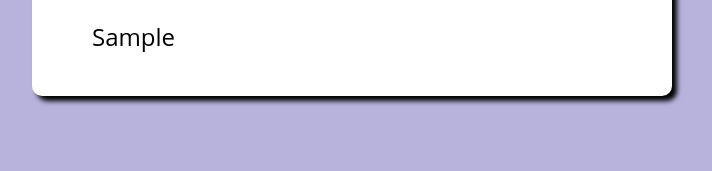
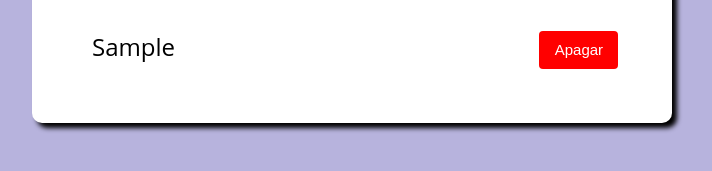
Before and after one commit to RafaelM10/ToDo-list, a plain HTML site: page index.html in a window 1280 px wide. Both pictures are taken after typing "Sample" into the empty fields and a click on the button "Adicionar nova tarefa". Shown: the part 201-372 px from the top of the page, without its empty margins (288-1000 px from the left). Drawn offline with Linux system fonts and the light colour scheme.

Commit message:
feat: add btnDelete  and style

```diff
--- a/assets/js/main.js
+++ b/assets/js/main.js
@@ -12,6 +12,21 @@ function criaTasks(textoInput) {
   const li = criaLi();
   li.innerText = textoInput;
   tasks.appendChild(li)
+  createBtnDelete(li)
+}
+
+function clearInput() {
+  input.value = '';
+  input.focus();
+}
+
+function createBtnDelete(li) {
+  li.innerText += ' ';
+  const btnDelete = document.createElement('button');
+  btnDelete.innerText = 'Apagar';
+  btnDelete.setAttribute('class', 'apagar');
+  btnDelete.setAttribute('title', 'Apagar esta tarefa');
+  li.appendChild(btnDelete);
 }
 
 btn.addEventListener("click", function(){
@@ -27,8 +42,3 @@ input.addEventListener("keypress", function(e){
     clearInput()
   }
 });
-
-function clearInput() {
-  input.value = '';
-  input.focus();
-}
--- a/style.css
+++ b/style.css
@@ -78,3 +78,28 @@ h1 {
 button:hover {
   background: var(--secundary-color-button);
 }
+
+li {
+  display: flex;
+  justify-content: space-between;
+  width: 94%;
+  margin: 10px 0;
+}
+
+.apagar {
+    font-weight: 500;
+    font-size: 15px;
+    background-color: red;
+    border: none;
+    color: #ffffff;
+    cursor: pointer;
+    width: 15%;
+    height: 38px;
+    border-radius: 4px;
+    font-family: 'Poppins',sans-serif;
+    padding: 1px 0;
+}
+
+.apagar:hover {
+  background: rgb(156, 22, 22);
+}
```
